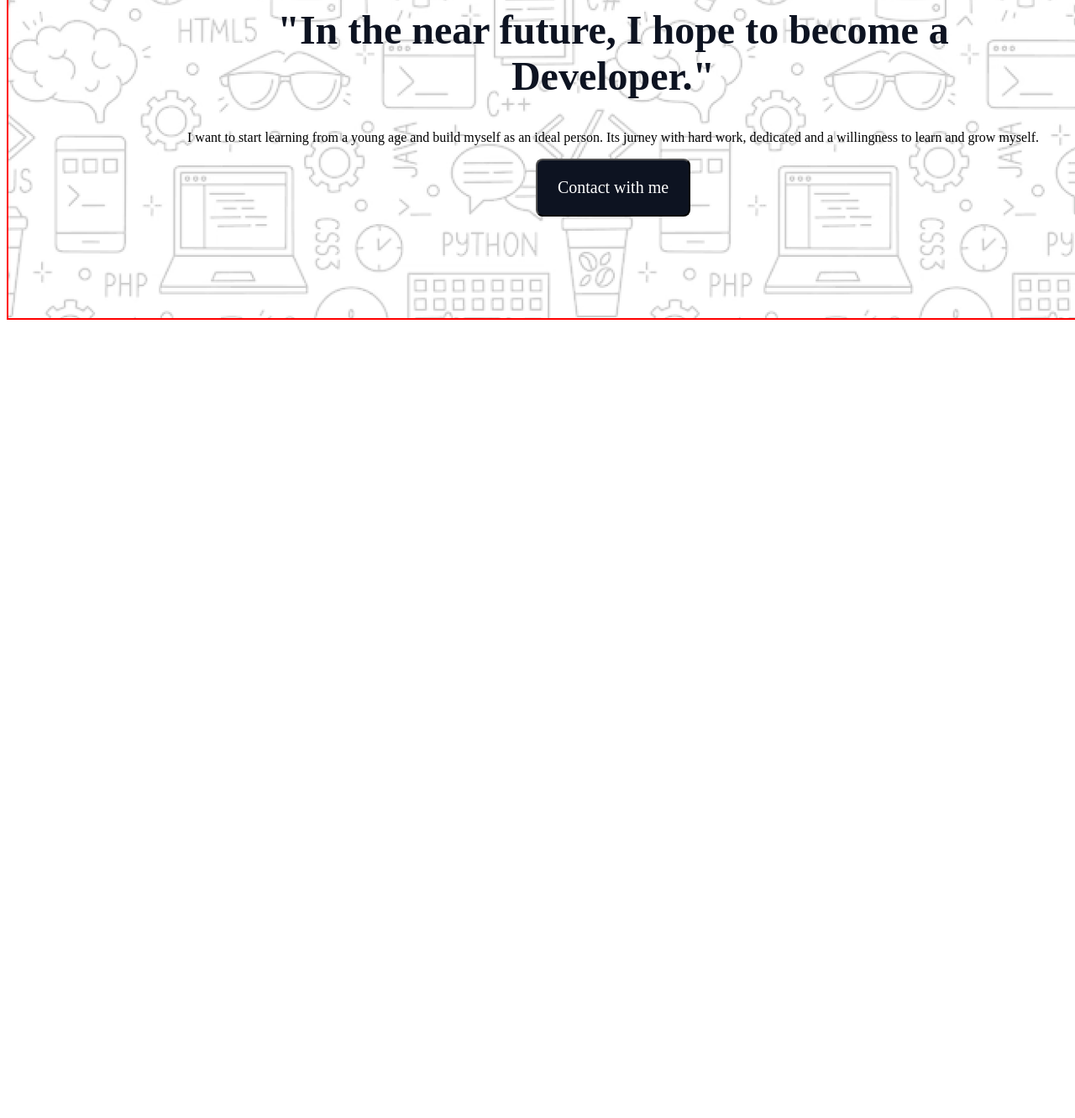
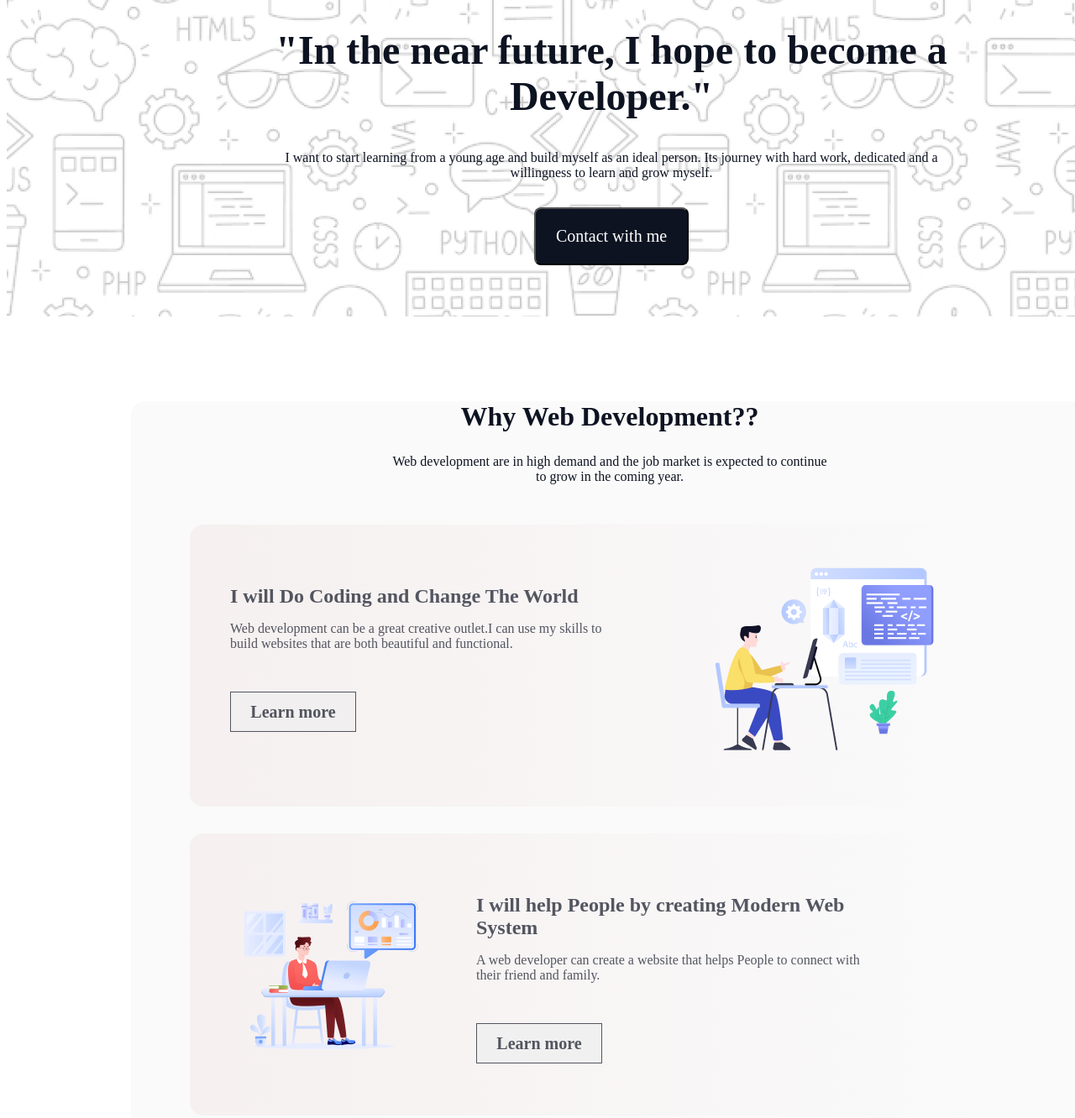
Before and after one commit to Tanbir76/my-first-assignment, a plain HTML site: page index.html in a window 1280 px wide. Shown: the part 283-1615 px from the top of the page at 84% size. Before the commit the page ends 800 px from the top, so only its background shows below. Drawn offline with Linux system fonts and the light colour scheme; a web font is replaced by a local one.

Commit message:
definition-web-development-page

```diff
--- a/index.html
+++ b/index.html
@@ -9,13 +9,55 @@
 <body>
 	<header class="developer-aim-page">
 		<img src="images/Group.png" alt="">
-		<div class="devaloper-content">
+		<div class="developer-content">
 			<h1>"In the near future, I hope to become a Developer."</h1>
 		</div>
-		<p>I want to start learning from a young age and build myself as an ideal person. Its jurney with hard work, dedicated and a willingness to learn and grow myself.</p>
+		<p>I want to start learning from a young age and build myself as an ideal person. Its journey with hard work, dedicated and a willingness to learn and grow myself.</p>
 		<button class="btn">Contact with me</button>
 	</header>
 	<main>
+		<!-- definition-web-development-page-start-here -->
+		<section id="definition-web-development-page">
+			<div class="developer-container">
+				<h2 class="question-heading center">Why Web Development??</h2>
+				<p class="center">Web development are in high demand and the job market is expected to continue <br> to grow in the coming year.</p>
+				<div class="div-content">
+					<div class="coding-container">
+						<div class="card-box">
+							<h3>I will Do Coding and Change The World</h3>
+						<p>Web development can be a great creative outlet.I can use my skills to build websites that are both beautiful and functional.</p>
+						<button class="card-btn">Learn more</button>
+						</div>
+
+						<div class="card1-photo">
+							<img src="images/Layer_1.png" alt="	coding-container">
+						</div>
+					</div>
+					<div class="coding-container">
+						<div class="card1-photo">
+							<img src="images/Group 3.png" alt="coding-container">
+						</div>
+						<div class="card-box card-text-margin">
+							<h3>I will help People by creating Modern Web System</h3>
+							<p>A web developer can create a website that helps People to connect with their friend and family.</p>
+							<button class="card-btn">Learn more</button>
+						</div>
+					</div>
+					<div class="coding-container">
+						<div class="card-box">
+							<h3>I will Do Coding and create a business</h3>
+						<p>A web developer can create a website for a small business that help them to reach more customer and increase their sales.</p>
+						<button class="card-btn">Learn more</button>
+						</div>
+
+						<div class="card1-photo">
+							<img src="images/Group 4.png" alt="	coding-container">
+						</div>
+					</div>
+				</div>
+			</div>
+		</section>
+		<!-- definition-web-development-page-end-here  -->
 
 	</main>
 	<footer>
--- a/style/style.css
+++ b/style/style.css
@@ -1,28 +1,27 @@
 @import url('https://fonts.googleapis.com/css2?family=Azeret+Mono:ital,wght@0,100..900;1,100..900&display=swap');
-/* body{
-	font-family: "Azeret Mono", monospace;
 
-} */
+/* developer-aim-page-start-here */
 .developer-aim-page{
-	width: 1440px;
+width: 1440px;
 height: 652px;
-border: 2px solid red;
 margin: 0 auto;
 background-image: url(../images/Hero-bg.png);
+background-size: cover;
 text-align: center;
 }
-.portfolio-page img{
+.developer-aim-page img{
+
 	width: 240.28px;
 height: 240px;
 margin-top: 26px;
 }
-.devaloper-content{
+.developer-content{
 	width: 998px;
 height: 136px;
 margin: 0px 221px 0px 221px;
 
 }
-.devaloper-content h1{
+.developer-content h1{
 	height: 100%;
 	width: 100%;
 	color: rgb(13, 19, 33);
@@ -33,7 +32,7 @@ margin: 0px 221px 0px 221px;
 	padding: 5px 0px 5px 0px;
 
 }
-.portfolio-page p{
+.developer-aim-page p{
 	width: 852px;
 	height: 52px;
 	color: rgb(13, 19, 33);
@@ -52,3 +51,86 @@ font-size: 20px;
 font-weight: 400;
 padding: 21px 24px 21px 24px
 }
+
+/* definition-web-development-page-style  */
+#definition-web-development-page{
+	width: 1140px;
+	margin: 0 auto;
+	padding: 74px 152px 74px 148px;
+}
+.center{
+	text-align: center;
+}
+.developer-container{
+	width: 1140px;
+height: 1200px;
+border:2px solid rgb(6, 17, 110)(81, 255, 0);
+border-radius: 16px;
+background: rgba(13, 19, 33, 0.02);
+
+}
+.developer-container h2{
+	color: rgb(13, 19, 33);
+font-family: Azeret Mono;
+font-size: 32px;
+font-weight: 800;
+}
+.developer-container p{
+	color: rgb(13, 19, 33);
+font-family: Azeret Mono;
+font-size: 16px;
+font-weight: 400;
+margin-bottom: 48px;
+}
+/* div-content-style */
+.div-content{
+margin-left: 70px;
+}
+.coding-container{
+	width: 850px;
+height: 240px;
+	display: flex;
+	justify-content: space-between;
+	margin-left: 0 auto;
+	margin-bottom: 32px;
+	padding: 48px;
+	 border-radius: 16px;
+	background: linear-gradient(90.00deg, rgba(233, 208, 208, 0.24),rgba(255, 255, 255, 0) 100%);
+}
+.card-box{
+	width: 477px;
+height: 220px;
+
+}
+.card-box h3{
+	color: rgba(13, 19, 33, 0.7);
+font-family: Azeret Mono;
+font-size: 24px;
+margin-bottom: 16px;
+}
+.card-box p{
+	color: rgb(13, 19, 33);
+font-family: Azeret Mono;
+font-size: 16px;
+font-weight: 400;
+opacity: 0.7;
+}
+.card-btn{
+	width: 150px;
+height: 48px;
+box-sizing: border-box;
+border: 1px solid rgb(13, 19, 33);
+opacity: 0.7;
+color: rgb(13, 19, 33);
+font-family: Azeret Mono;
+font-size: 20px;
+font-weight: 600;
+margin-top: 0px;
+}
+.card1-photo{
+	width: 274.17px;
+height: 240px;
+}
+.card-text-margin{
+	margin-right: 80px;
+}
```
